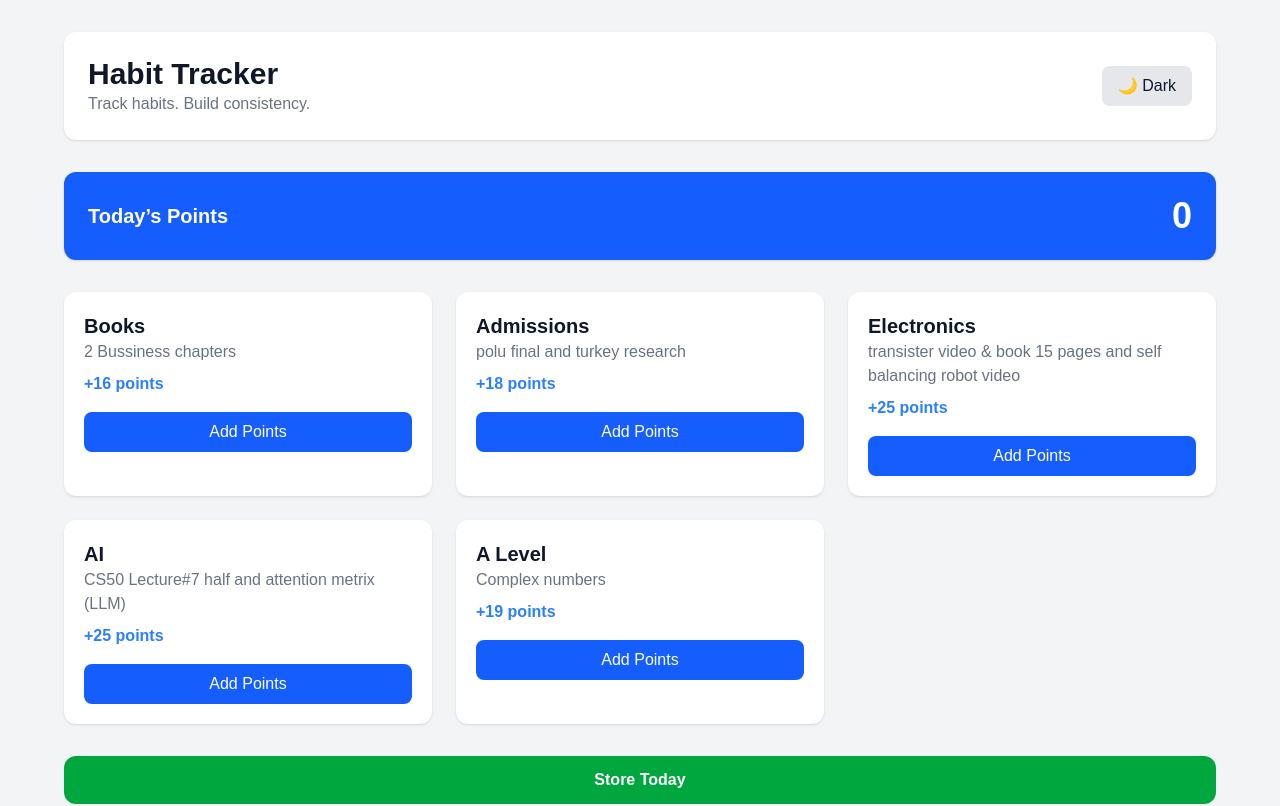
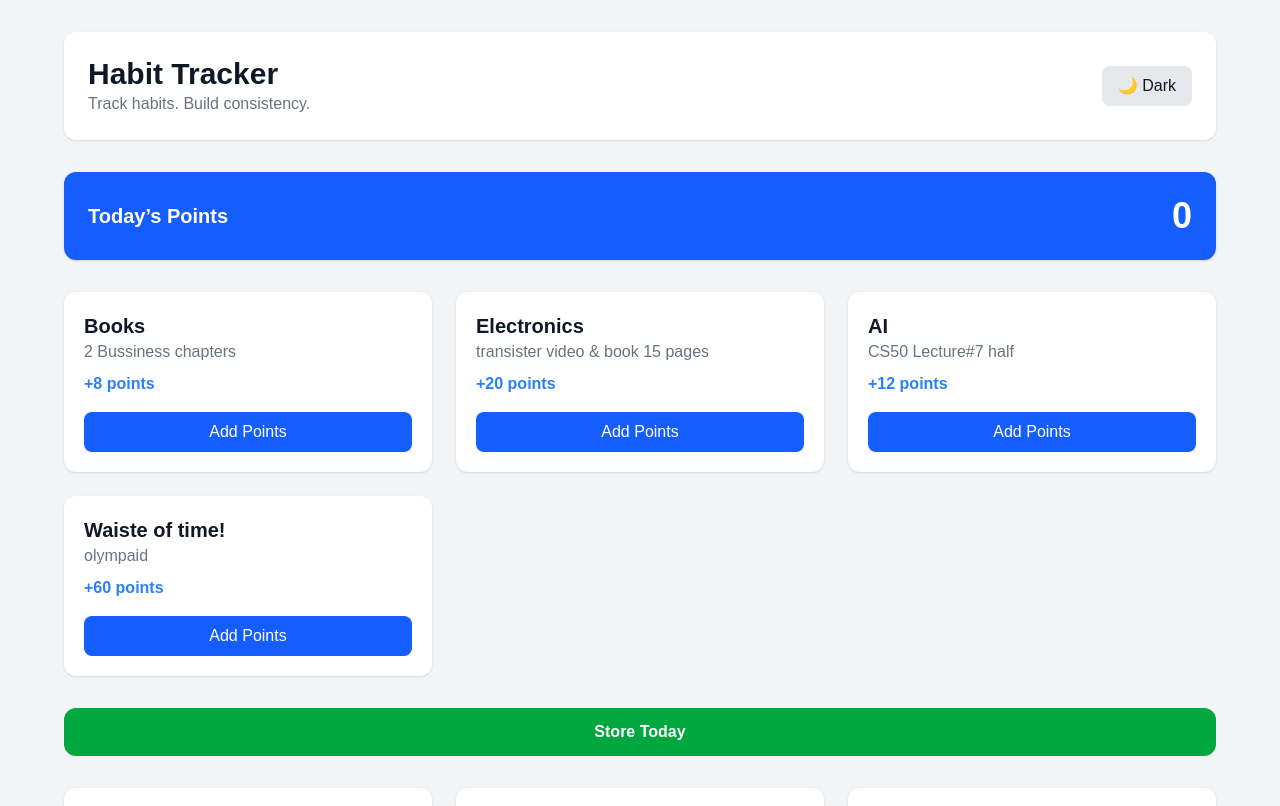
Before and after one commit to wasif-69/Productivity, a Next.js app: page /habbits in a window 1280 px wide. Shown: the top 806 px of the page. Built offline with nearby package versions, Linux system fonts and the light colour scheme; no server answers; the database is empty.

Commit message:
adding more things

```diff
--- a/app/habbits/page.tsx
+++ b/app/habbits/page.tsx
@@ -42,11 +42,12 @@ export default function Page() {
 
 
   const habbitList = [
-    { name: "Books", minimum: "2 Bussiness chapters ", points: 16 },
-    { name: "Admissions", minimum: "polu final and turkey research", points: 18 },
-    { name: "Electronics", minimum: " transister video & book 15 pages and self balancing robot video ", points: 25 },
-    { name: "AI", minimum: "CS50 Lecture#7 half   and attention metrix (LLM) ", points: 25 },
-    { name: "A Level", minimum: "Complex numbers ", points: 19 }
+    { name: "Books", minimum: "2 Bussiness chapters ", points: 8},
+    // { name: "Admissions", minimum: "polu final and turkey research", points: 18 },
+    { name: "Electronics", minimum: " transister video & book 15 pages ", points: 20 },
+    { name: "AI", minimum: "CS50 Lecture#7 half ", points: 12 },
+    { name: "Waiste of time!", minimum: "olympaid  ", points: 60 },
+    // { name: "A Level", minimum: "Complex numbers ", points: 19 }
   ];
 
   const getDocsFireStore = async () => {
```
